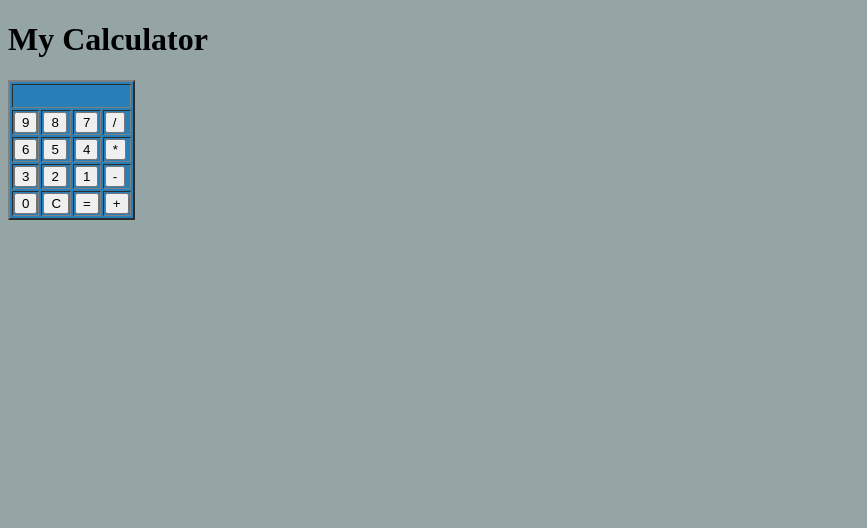
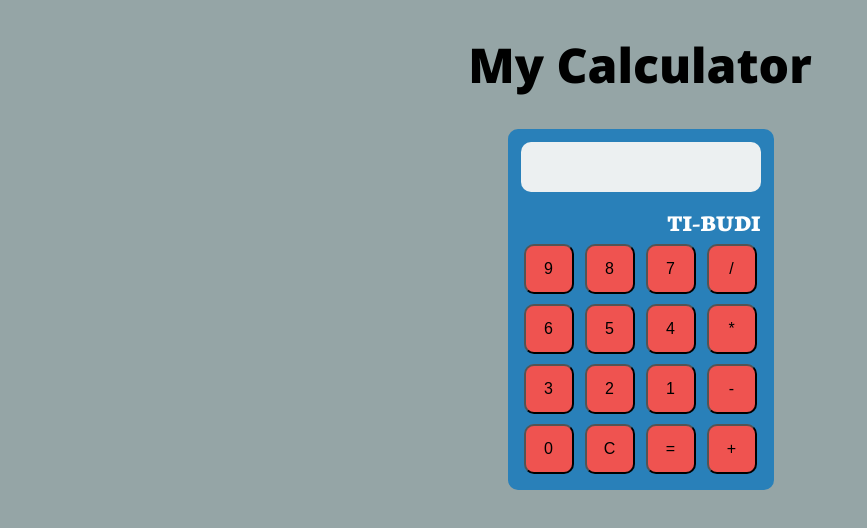
Before and after one commit to jordanbudi/javascript-html-calculator, a plain HTML site: page index.html in a window 1280 px wide. Shown: the whole page, without its empty margins (0-867 px from the left). Drawn offline with nearby package versions, Linux system fonts and the light colour scheme.

Commit message:
added styling

```diff
--- a/index.html
+++ b/index.html
@@ -3,13 +3,17 @@
     <head>
         <title>My Calculator</title>
         <link rel="stylesheet" href="style.css" type="text/css" />
+        <link href="https://fonts.googleapis.com/css?family=Neuton:800|Open+Sans:800|VT323" rel="stylesheet">
     </head>
     <body>
         <h1 id="title">My Calculator</h1>
         <div id="keypad">
-            <table border="2">
+            <table>
                 <tr>
-                    <td colspan="4" id="display-bar" height="20px"></td>
+                    <td colspan="4" height="20px"><div id="display-bar"></div></td>
+                </tr>
+                <tr>
+                    <td colspan="4"><div id="calculator-brand">TI-BUDI</div></td>
                 </tr>
                 <tr>
                     <td><input type="button" value="9" onclick="display(9)"/></td>
--- a/style.css
+++ b/style.css
@@ -2,6 +2,50 @@ body{
     background-color: #95a5a6;
 }
 
+h1{
+    text-align: center;
+    font-family: 'Open Sans', sans-serif;
+    font-size: 3em;
+}
+
+#calculator-brand{
+    text-align: right;
+    color: white;
+    font-size: 1.5em;
+    font-family: 'Neuton', serif;
+}
+
+#keypad{
+    width:265px;
+    margin-left: auto;
+    margin-right: auto;
+}
+
 table{
     background-color: #2980b9;
+    border-radius: 10px;
+    padding:10px;
 }
+
+#display-bar{
+    background-color: #ecf0f1;
+    margin-bottom: 10px;
+    height: 50px;
+    width: 235px;
+    font-size:3em;
+    font-family: 'VT323', monospace;
+    overflow: hidden;
+    white-space: nowrap;
+    border-radius: 10px;
+    padding-left: 5px;
+
+}
+
+input[type=button]{
+    background-color: #EF5350;
+    height: 50px;
+    width: 50px;
+    font-size: 1em;
+    border-radius: 10px;
+    margin: 3px;
+}
```
Also changed, not shown: script.js (line endings or trailing spaces).
